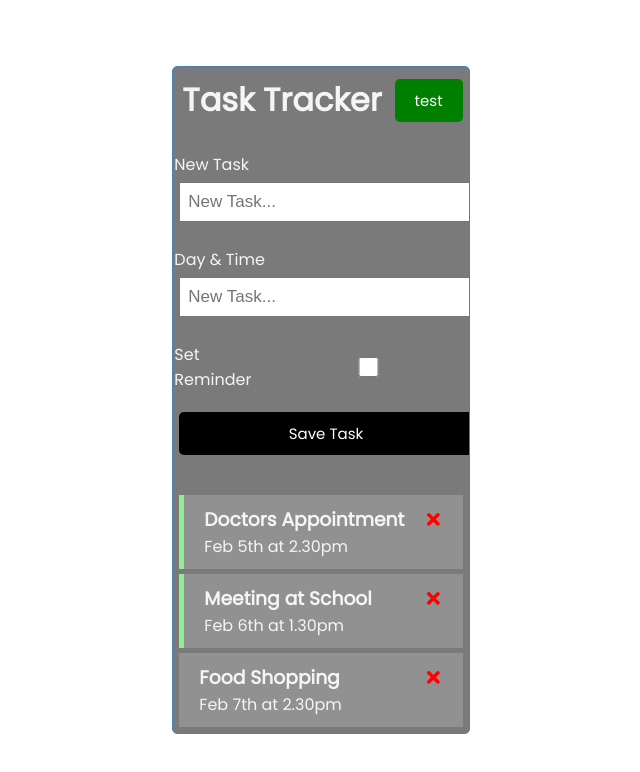
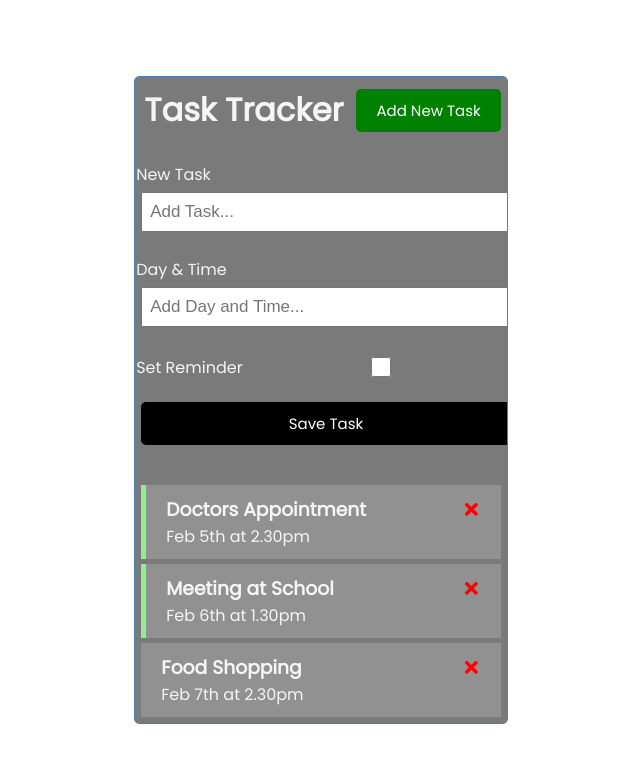
Before and after one commit to Richiewarl/React-Task-Tracker, a React (Create React App) app: page / in a window 1280 px wide. Shown: the top 772 px of the page, without its empty margins (319-959 px from the left). Built offline with nearby package versions, Linux system fonts and the light colour scheme.

Commit message:
Implement AddTask logic

```diff
--- a/src/App.js
+++ b/src/App.js
@@ -29,6 +29,13 @@ function App() {
   ])
 
   // functions
+  // Add Task
+  const addTask = (task) => {
+    const id = Math.floor(Math.random() * 10000) + 1
+    const newTask = { id, ...task }
+    setTasks([...tasks, newTask])
+  }
+
   // Delete Task
   const deleteTask = (id) => {
     setTasks(tasks.filter((task) => task.id !== id))
@@ -42,7 +49,7 @@ function App() {
   return (
     <div className="container">
       <Header />
-      <AddTask />
+      <AddTask onAdd={addTask} />
       {tasks.length > 0 ?
         <Tasks tasks={tasks} onDelete={deleteTask} onToggle={toggleReminder} /> : "No Tasks to Show"
       }
--- a/src/components/AddTask.js
+++ b/src/components/AddTask.js
@@ -1,17 +1,47 @@
-const AddTask = () => {
+import { useState } from "react"
+
+const AddTask = ({ onAdd }) => {
+  const [text, setText] = useState()
+  const [day, setDay] = useState()
+  const [reminder, setReminder] = useState(false)
+
+  const onSubmit = (e) => {
+    e.preventDefault()
+
+    if (!text) { alert("Please add a task") }
+
+    onAdd({ text, day, reminder })
+
+    setText("")
+    setDay("")
+    setReminder(false)
+  }
+
   return (
-    <form className="add-form">
+    <form className="add-form" onSubmit={onSubmit}>
       <div className="form-control">
           <label>New Task</label>
-          <input type="text" placeholder="New Task..." />
+          <input
+            type="text"
+            value={text}
+            onChange={(e) => setText(e.target.value)}
+            placeholder="Add Task..." />
       </div>
       <div className="form-control">
           <label>Day & Time</label>
-          <input type="text" placeholder="New Task..." />
+          <input
+            type="text"
+            value={day}
+            onChange={(e) => setDay(e.target.value)}
+            placeholder="Add Day and Time..." />
       </div>
       <div className="form-control form-control-check">
           <label>Set Reminder</label>
-          <input type="checkbox" />
+          <input
+            type="checkbox"
+            // checked={reminder}
+            onChange={(e) => setReminder(e.currentTarget.checked)}
+            value={reminder} />
       </div>
 
       <input className="btn btn-block" type="submit" value="Save Task" />
--- a/src/components/Header.js
+++ b/src/components/Header.js
@@ -9,7 +9,7 @@ const Header = ({ title }) => {
   return (
     <header className="header">
         <h1>{title}</h1>
-        <Button color="green" text="test" onClick={onClick} />
+        <Button color="green" text=" Add New Task" onClick={onClick} />
     </header>
   )
 }
```
